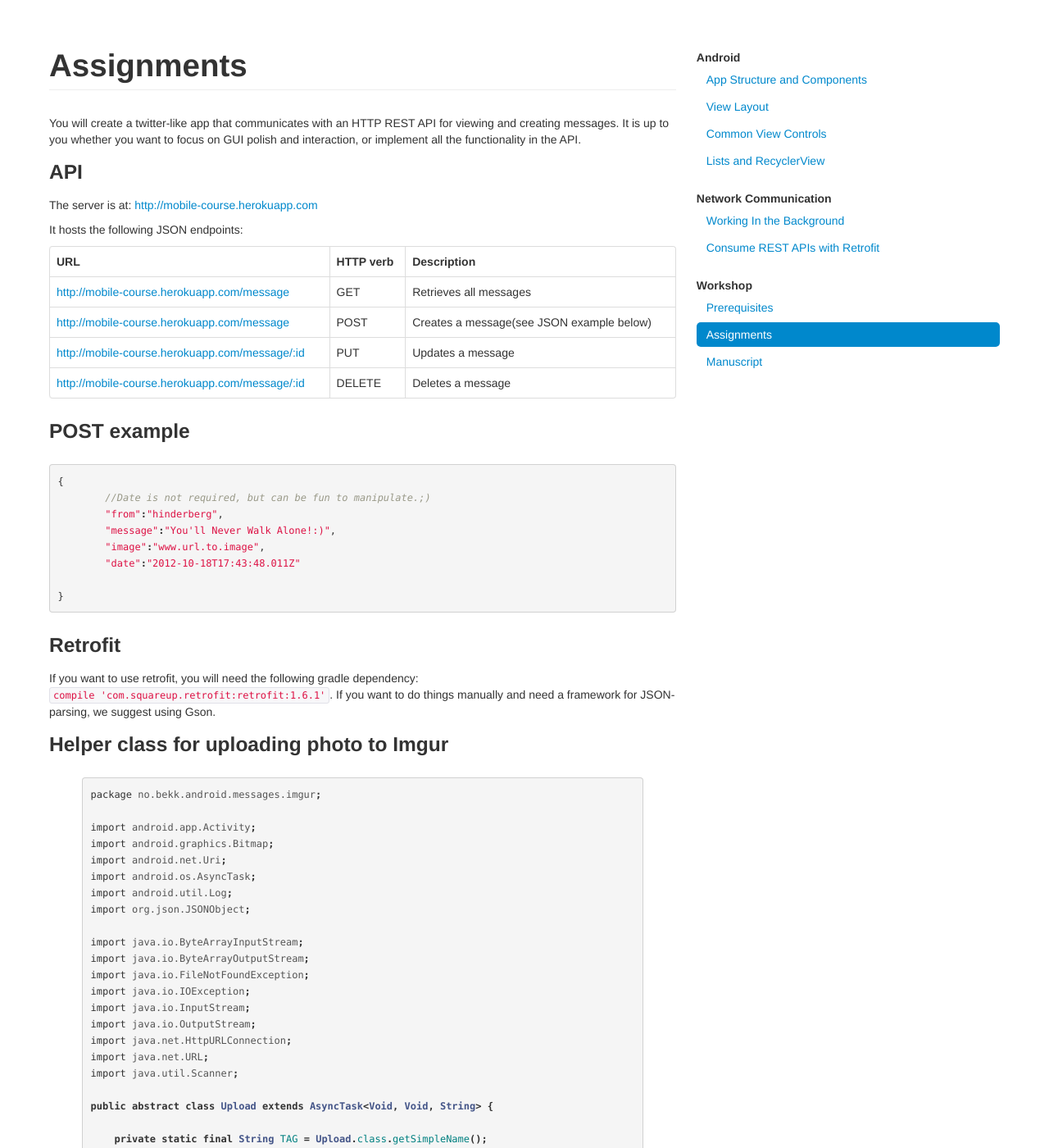
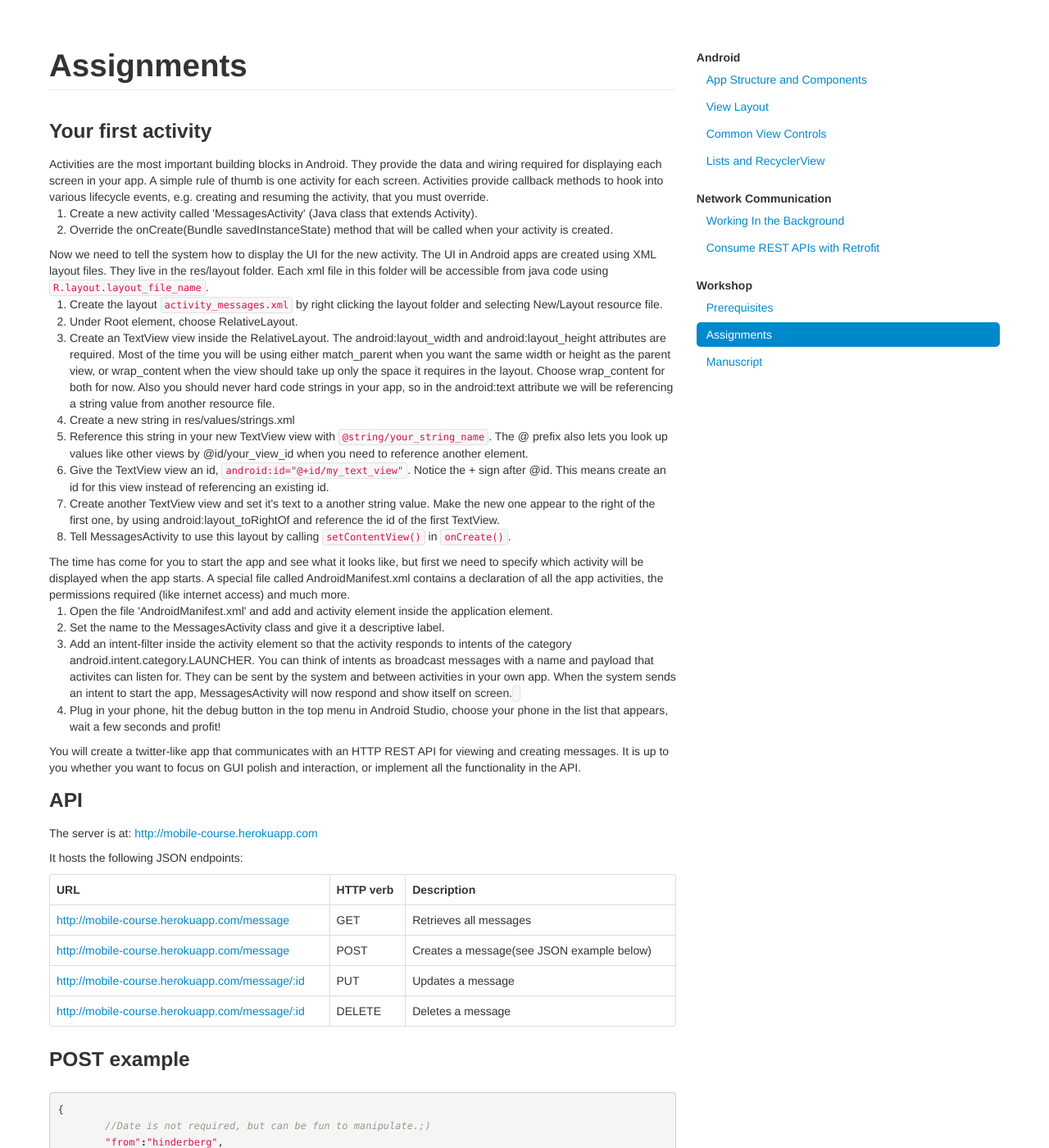
Before and after one commit to bekk/android101, a Jekyll site: the page built from docs/pages/assignments.html, in a window 1280 px wide and 1400 px high. Shown: the whole window at 82% size. Built offline with Jekyll 4.4.1, drawn with Linux system fonts in a browser that asks for light colours; Markdown is read by kramdown in place of the engine named in the settings; some of the changed text lies outside the part shown.

Commit message:
Wiki: Your first activity

```diff
--- a/docs/index.html
+++ b/docs/index.html
@@ -6,5 +6,5 @@ layout: default
 <h1>Android 101</h1>
 <p>Android 101 is for you who want to learn about the Android platform, but have not yet gotten started. We provide an introduction to several Android components, in addition to network communication, so you will be able to develop applications on your own.</p>
 
-<p>This course consists of a theoretic and a practical part. In the <a href="pages/assignments.html">practical part</a> you will develop a Twitter-like application that communicates with a RESTful backend.</p>
+<p>This course consists of a theoretical and a practical part. In the <a href="pages/assignments.html">practical part</a> you will develop a Twitter-like application that communicates with a RESTful backend.</p>
 </div>
--- a/docs/pages/assignments.html
+++ b/docs/pages/assignments.html
@@ -2,6 +2,46 @@
 layout: default
 title: Assignments
 ---
+
+<h3>Your first activity</h3>
+Activities are the most important building blocks in Android. They provide the data and wiring required for displaying each screen in your app. A simple rule of thumb is one activity for each screen. Activities provide callback methods to hook into various lifecycle events, e.g. creating and resuming the activity, that you must override.
+
+<ol>
+  <li>Create a new activity called 'MessagesActivity' (Java class that extends Activity).</li>
+  <li>Override the onCreate(Bundle savedInstanceState) method that will be called when your activity is created.</li>
+</ol>
+
+Now we need to tell the system how to display the UI for the new activity. The UI in Android apps are created using XML layout files. They live in the res/layout folder. Each xml file in this folder will be accessible from java code using <code>R.layout.layout_file_name</code>.
+
+<ol>
+  <li>Create the layout <code>activity_messages.xml</code> by right clicking the layout folder and selecting New/Layout resource file.</li>
+  <li>Under Root element, choose RelativeLayout.</li>
+  <li>Create an TextView view inside the RelativeLayout. The android:layout_width and android:layout_height attributes are required. Most of the time you will be using either match_parent when you want the same width or height as the parent view, or wrap_content when the view should take up only the space it requires in the layout. Choose wrap_content for both for now. Also you should never hard code strings in your app, so in the android:text attribute we will be referencing a string value from another resource file.</li>
+  <li>Create a new string in res/values/strings.xml</li>
+  <li>Reference this string in your new TextView view with <code>@string/your_string_name</code>. The @ prefix also lets you look up values like other views by @id/your_view_id when you need to reference another element.</li>
+  <li>Give the TextView view an id, <code>android:id="@+id/my_text_view"</code>. Notice the + sign after @id. This means create an id for this view instead of referencing an existing id.</li>
+  <li>Create another TextView view and set it's text to a another string value. Make the new one appear to the right of the first one, by using android:layout_toRightOf and reference the id of the first TextView.</li>
+  <li>Tell MessagesActivity to use this layout by calling <code>setContentView()</code> in <code>onCreate()</code>.</li>
+</ol>
+
+The time has come for you to start the app and see what it looks like, but first we need to specify which activity will be displayed when the app starts. A special file called AndroidManifest.xml contains a declaration of all the app activities, the permissions required (like internet access) and much more.
+
+<ol>
+  <li>Open the file 'AndroidManifest.xml' and add and activity element inside the application element.</li>
+  <li>Set the name to the MessagesActivity class and give it a descriptive label.</li>
+  <li>Add an intent-filter inside the activity element so that the activity responds to intents of the category android.intent.category.LAUNCHER. You can think of intents as broadcast messages with a name and payload that activites can listen for. They can be sent by the system and between activities in your own app. When the system sends an intent to start the app, MessagesActivity will now respond and show itself on screen.
+    <code class="xml">
+      <intent-filter>
+        <action android:name="android.intent.action.MAIN" />
+
+        <category android:name="android.intent.category.LAUNCHER" />
+      </intent-filter>
+    </code>
+  </li>
+  <li>Plug in your phone, hit the debug button in the top menu in Android Studio, choose your phone in the list that appears, wait a few seconds and profit!</li>
+</ol>
+
+
 
 You will create a twitter-like app that communicates with an HTTP REST API for viewing and creating messages. It is up to you whether you want to focus on GUI polish and interaction, or implement all the functionality in the API.
 
@@ -61,120 +101,3 @@ If you want to use retrofit, you will need the following gradle dependency:
 <code>compile 'com.squareup.retrofit:retrofit:1.6.1'</code>.
 
 If you want to do things manually and need a framework for JSON-parsing, we suggest using Gson.
-
-<h3> Helper class for uploading photo to Imgur</h3>
-{% highlight java %}
-package no.bekk.android.messages.imgur;
-
-import android.app.Activity;
-import android.graphics.Bitmap;
-import android.net.Uri;
-import android.os.AsyncTask;
-import android.util.Log;
-import org.json.JSONObject;
-
-import java.io.ByteArrayInputStream;
-import java.io.ByteArrayOutputStream;
-import java.io.FileNotFoundException;
-import java.io.IOException;
-import java.io.InputStream;
-import java.io.OutputStream;
-import java.net.HttpURLConnection;
-import java.net.URL;
-import java.util.Scanner;
-
-public abstract class Upload extends AsyncTask<Void, Void, String> {
-
-    private static final String TAG = Upload.class.getSimpleName();
-
-    private static final String UPLOAD_URL = "https://api.imgur.com/3/image";
-
-    private Activity mActivity;
-    private Bitmap bitmap;
-    public Upload(Bitmap bitmap, Activity activity) {
-        this.bitmap = bitmap;
-        this.mActivity = activity;
-    }
-
-    @Override
-    protected String doInBackground(Void... params) {
-        ByteArrayOutputStream stream = new ByteArrayOutputStream();
-        bitmap.compress(Bitmap.CompressFormat.JPEG, 100, stream);
-        InputStream imageIn = new ByteArrayInputStream(stream.toByteArray());
-
-        HttpURLConnection conn = null;
-        InputStream responseIn = null;
-
-        try {
-            conn = (HttpURLConnection) new URL(UPLOAD_URL).openConnection();
-            conn.setRequestProperty("Authorization", "Client-ID " + "7362bd404ecd0c1");
-            conn.setDoOutput(true);
-
-            OutputStream out = conn.getOutputStream();
-            copy(imageIn, out);
-            out.flush();
-            out.close();
-
-            if (conn.getResponseCode() == HttpURLConnection.HTTP_OK) {
-                responseIn = conn.getInputStream();
-                return onInput(responseIn);
-            }
-            else {
-                Log.i(TAG, "responseCode=" + conn.getResponseCode());
-                responseIn = conn.getErrorStream();
-                StringBuilder sb = new StringBuilder();
-                Scanner scanner = new Scanner(responseIn);
-                while (scanner.hasNext()) {
-                    sb.append(scanner.next());
-                }
-                Log.i(TAG, "error response: " + sb.toString());
-                return null;
-            }
-        } catch (Exception ex) {
-            Log.e(TAG, "Error during POST", ex);
-            return null;
-        } finally {
-            try {
-                responseIn.close();
-            } catch (Exception ignore) {}
-            try {
-                conn.disconnect();
-            } catch (Exception ignore) {}
-            try {
-                imageIn.close();
-            } catch (Exception ignore) {}
-        }
-    }
-
-    private static int copy(InputStream input, OutputStream output) throws IOException {
-        byte[] buffer = new byte[8192];
-        int count = 0;
-        int n = 0;
-        while (-1 != (n = input.read(buffer))) {
-            output.write(buffer, 0, n);
-            count += n;
-        }
-        return count;
-    }
-
-    protected String onInput(InputStream in) throws Exception {
-        StringBuilder sb = new StringBuilder();
-        Scanner scanner = new Scanner(in);
-        while (scanner.hasNext()) {
-            sb.append(scanner.next());
-        }
-
-        JSONObject root = new JSONObject(sb.toString());
-        String id = root.getJSONObject("data").getString("id");
-        String deletehash = root.getJSONObject("data").getString("deletehash");
-
-        Log.i(TAG, "new imgur url: http://imgur.com/" + id + " (delete hash: " + deletehash + ")");
-        return id;
-    }
-
-}
-{% endhighlight %}
-
-
-<h3> Pro tip for downloading images </h3>
-compile 'com.nostra13.universalimageloader:universal-image-loader:1.9.3'
```
